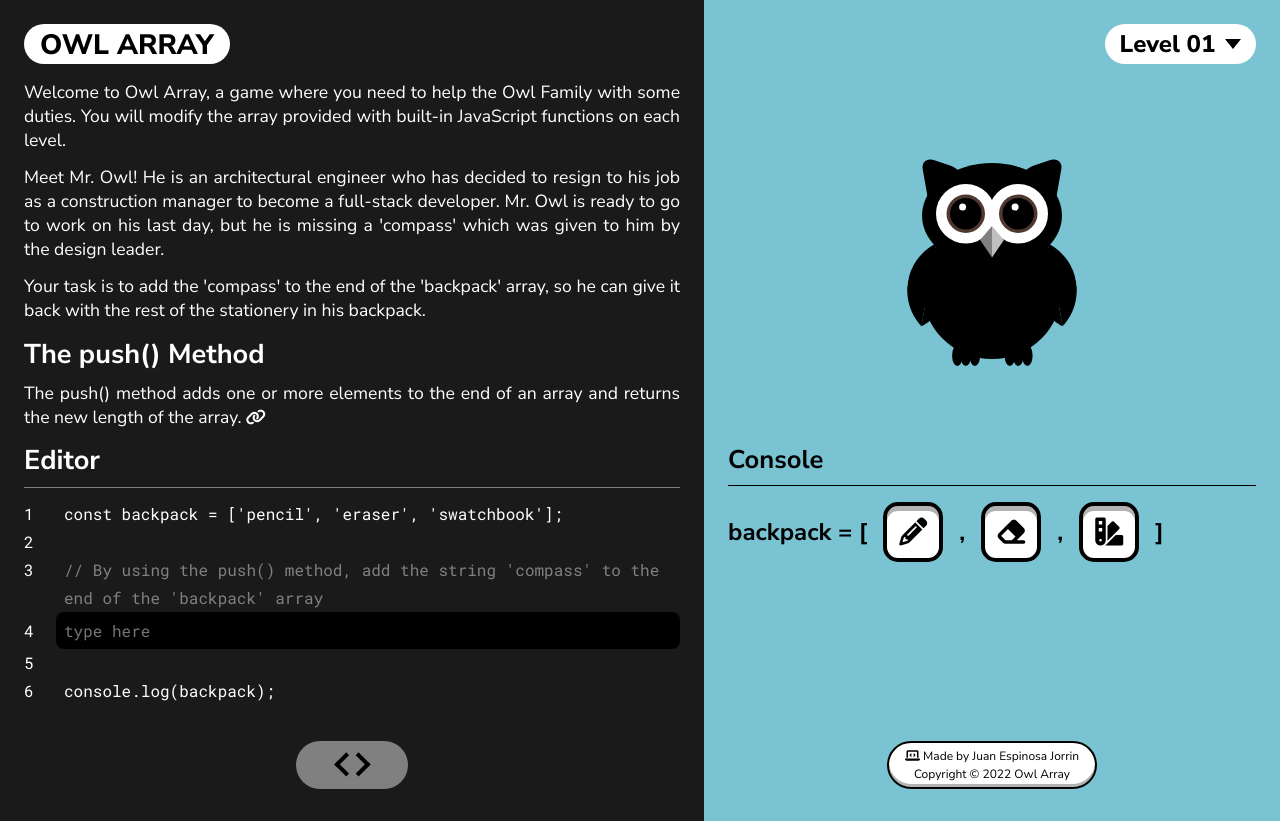
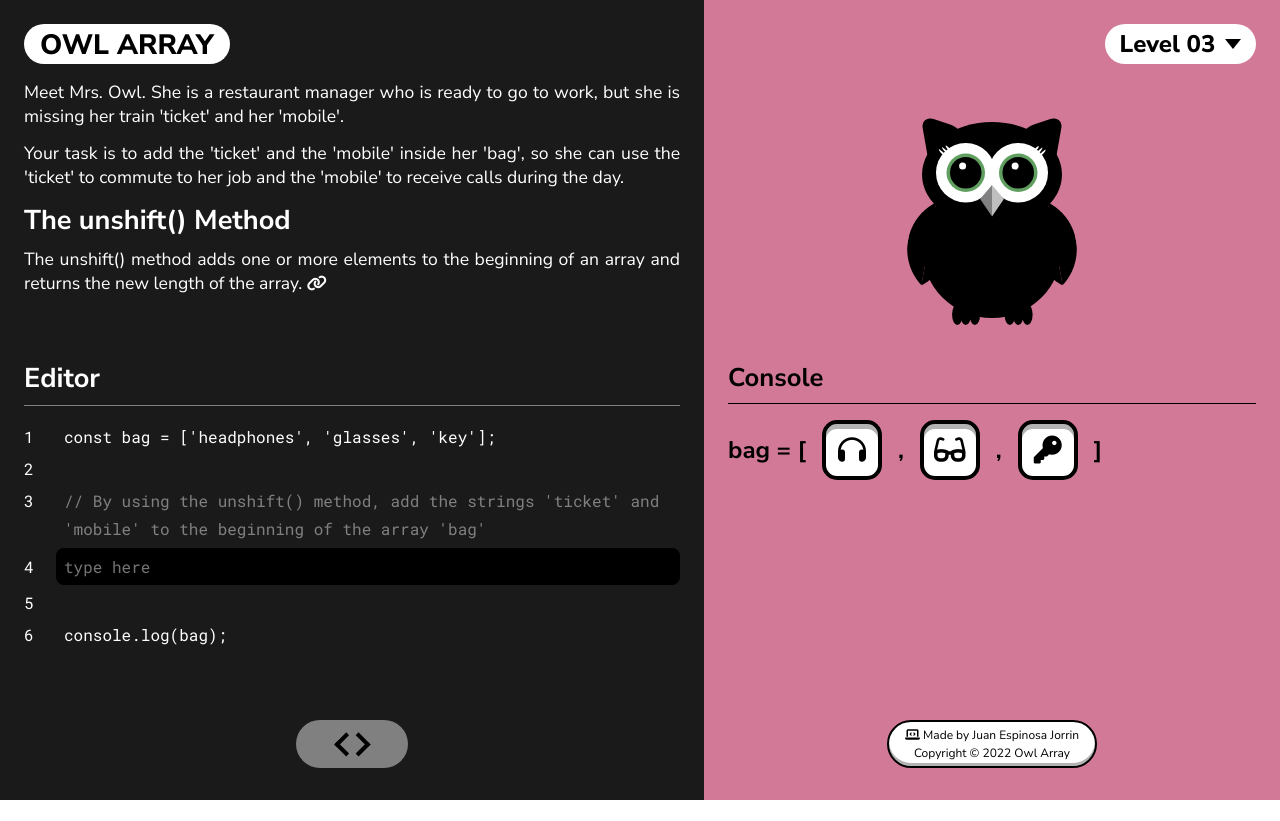
Before and after one commit to juanej88/owl-array, a React (Create React App) app: page / in a window 1280 px wide. After the commit the page ends 800 px from the top, so only its background shows below. Built offline with nearby package versions, Linux system fonts and the light colour scheme; the HTML template or start-up script is replaced by a standard one; a web font is replaced by a local one.

Commit message:
Add level 3

```diff
--- a/src/App.js
+++ b/src/App.js
@@ -7,7 +7,7 @@ import Footer from './components/Footer';
 
 function App() {
   // This state keeps track of the actual 'level'
-  const [level, setLevel] = useState(0);
+  const [level, setLevel] = useState(2);
 
   // This state takes the object of the actual 'level' from the gameData array and pass it as props to render its data
   const [levelData, setLevelData] = useState(gameData[level]);
--- a/src/components/Display.jsx
+++ b/src/components/Display.jsx
@@ -29,6 +29,7 @@ const Display = (props) => {
   return (
     <section
       id='display'
+      style={props.chooseColour()}
       // The green-background class style is declared on Main.css
       className={props.complete ? 'green-background' : undefined}
     >
--- a/src/components/Main.jsx
+++ b/src/components/Main.jsx
@@ -27,6 +27,18 @@ const Main = (props) => {
     // props.changeHeader(complete); --- TO BE DELETED
   }, [complete, data]);
 
+  const chooseColour = () => {
+    const owlArray = data.characters;
+    const owlArrayLength = owlArray.length;
+    if(owlArrayLength === 1 && owlArray[0] === 'mrOwl') {
+      return {backgroundColor: 'var(--blue)'};
+    } else if (owlArrayLength === 1 && owlArray[0] === 'mrsOwl') {
+      return {backgroundColor: 'var(--pink)'};
+    } else {
+      return {backgroundColor: 'white'};
+    }
+  };
+
   return (
     <main id='main'>
       <Instructions
@@ -54,6 +66,7 @@ const Main = (props) => {
       />
       <section
         id='owls'
+        style={chooseColour()}
         className={complete ? 'green-background' : undefined}
       >
         {data.characters.map(character => (
@@ -65,6 +78,7 @@ const Main = (props) => {
         arrayItems={gameArray}
         item={data.item}
         complete={complete}
+        chooseColour={chooseColour}
       />
       {/* <h1 className={
         complete ? 'level-clear level-complete' : 'level-clear'
--- a/src/data/gameData.js
+++ b/src/data/gameData.js
@@ -5,19 +5,17 @@ const gameData = [
 
     level: '01',
     title: 'The push() Method',
-    mainInstructions: 'Welcome to Owl Array, a game where you need to help the Owl Family with some duties. You will modify the array provided with built-in JavaScript functions on each level.',
-    instructionsOne: `Meet Mr. Owl! He is an architectural engineer who has decided to resign to his job as a construction manager to become a full-stack developer. Mr. Owl is ready to go to work on his last day, but he is missing a 'compass' which was given to him by the design leader.`,
+    mainInstructions: 'Welcome to Owl Array, a game where you need to help the Owl Family. You will modify the arrays provided with built-in JavaScript functions to complete each task.',
+    instructionsOne: `Meet Mr. Owl! He is an architectural engineer who has decided to quit his job to become a full-stack software developer. Mr. Owl is ready to go to work on his last day, but he is missing a 'compass' which was given to him by the design leader.`,
     instructionsTwo: `Your task is to add the 'compass' to the end of the 'backpack' array, so he can give it back with the rest of the stationery in his backpack.`,
-    // instructions: 'Meet Mrs. Owl. She is a restaurant manager who is ready to go to work; however, she is forgetting her mobile at home. Your task is to add her missing item to the end of the purse array, so she can make calls during the day.',
     link: 'https://developer.mozilla.org/en-US/docs/Web/JavaScript/Reference/Global_Objects/Array/push',
     mozillaDefinition: 'The push() method adds one or more elements to the end of an array and returns the new length of the array.',
-    editorInstructions: `// By using the push() method, add the string 'compass' to the end of the 'backpack' array`,
+    editorInstructions: `// By using the push() method, add the string 'compass' to the end of the array 'backpack'`,
     arrayName: 'backpack',
     arrayItems: ['pencil', 'eraser', 'swatchbook'],
     finalArrayItems: ['pencil', 'eraser', 'swatchbook', 'compass'],
     editorRows: 1,
     characters: ['mrOwl'],
-    // characters: ['mrsOwl'] // This character will be display on another level
     // Editor - Values to test the input of the user on the Editor component
     method: 'push',
     item: 'compass',
@@ -33,16 +31,35 @@ const gameData = [
     instructionsTwo: `Your task is to remove the last element from the 'backpack' array, so he can leave the 'plant' on his collegue's desk.`,
     link: 'https://developer.mozilla.org/en-US/docs/Web/JavaScript/Reference/Global_Objects/Array/pop',
     mozillaDefinition: 'The pop() method removes the last element from an array and returns that element. This method changes the length of the array.',
-    editorInstructions: `// By using the pop() method, remove the last element from the 'backpack' array`,
+    editorInstructions: `// By using the pop() method, remove the last element 'plant' from the array 'backpack'`,
     arrayName: 'backpack',
     arrayItems: ['laptop', 'picture', 'trophy', 'plant'],
     finalArrayItems: ['laptop', 'picture', 'trophy'],
     editorRows: 1,
     characters: ['mrOwl'],
-    // Editor - Values to test the input of the user on the Editor component
     method: 'pop',
     item: '',
     testResult: `backpack.pop()`
+  },
+  {
+
+    // ----- ----- ----- ----- Level 03 ----- ----- ----- -----
+
+    level: '03',
+    title: 'The unshift() Method',
+    instructionsOne: `Meet Mrs. Owl. She is a restaurant manager who is ready to go to work, but she is missing her train 'ticket' and her 'mobile'.`,
+    instructionsTwo: `Your task is to add the 'ticket' and the 'mobile' inside her 'bag', so she can use the 'ticket' to commute to her job and the 'mobile' to receive calls during the day.`,
+    link: 'https://developer.mozilla.org/en-US/docs/Web/JavaScript/Reference/Global_Objects/Array/unshift',
+    mozillaDefinition: 'The unshift() method adds one or more elements to the beginning of an array and returns the new length of the array.',
+    editorInstructions: `// By using the unshift() method, add the strings 'ticket' and 'mobile' to the beginning of the array 'bag'`,
+    arrayName: 'bag',
+    arrayItems: ['headphones', 'glasses', 'key'],
+    finalArrayItems: ['ticket', 'mobile', 'headphones', 'glasses', 'key'],
+    editorRows: 1,
+    characters: ['mrsOwl'],
+    method: 'unshift',
+    item: 'ticket',
+    testResult: `bag.unshift('ticket', 'mobile')`
   }
 ];
 
--- a/src/data/icons.js
+++ b/src/data/icons.js
@@ -1,17 +1,22 @@
 const icons = {
+  // Level 01
   pencil: <i className='fa-solid fa-pencil'></i>,
-  compass: <i className='fa-solid fa-compass-drafting'></i>,
   eraser: <i className='fa-solid fa-eraser'></i>,
   swatchbook: <i className='fa-solid fa-swatchbook'></i>,
-  picture: <i className="fa-solid fa-image"></i>,
-  plant: <i className="fa-solid fa-seedling"></i>,
-  trophy: <i className="fa-solid fa-trophy"></i>,
-  plan: <i className='fa-solid fa-scroll'></i>,
-  helmet: <i className="fa-solid fa-helmet-safety"></i>,
+  compass: <i className='fa-solid fa-compass-drafting'></i>,
+  // Level 02
   laptop: <i className='fa-solid fa-laptop'></i>,
+  picture: <i className='fa-solid fa-image'></i>,
+  trophy: <i className='fa-solid fa-trophy'></i>,
+  plant: <i className='fa-solid fa-seedling'></i>,
+  // Level 03
+  ticket: <i className='fa-solid fa-receipt'></i>,
+  mobile: <i className='fas fa-mobile-alt'></i>,
   headphones: <i className='fa-solid fa-headphones'></i>,
+  glasses: <i className='fa-solid fa-glasses'></i>,
   key: <i className='fas fa-key'></i>,
-  mobile: <i className='fas fa-mobile-alt'></i>
+  // To use in the future...
+  helmet: <i className='fa-solid fa-helmet-safety'></i>
 }
 
 export default icons;
--- a/src/index.css
+++ b/src/index.css
@@ -18,6 +18,7 @@ body {
   --site-background: hsl(130, 0%, 95%);
   --editor-background: hsl(130, 0%, 10%);
   --blue: hsl(190, 50%, 65%);
+  --pink: hsl(340, 50%, 65%);
   --green: hsl(130, 50%, 65%);
   --grey: hsl(130, 0%, 50%);
 }
--- a/src/stylesheets/Main.css
+++ b/src/stylesheets/Main.css
@@ -15,7 +15,6 @@
   display: flex;
   justify-content: space-around;
   flex-wrap: wrap;
-  background-color: var(--blue);
 }
 
 .green-background {
```
